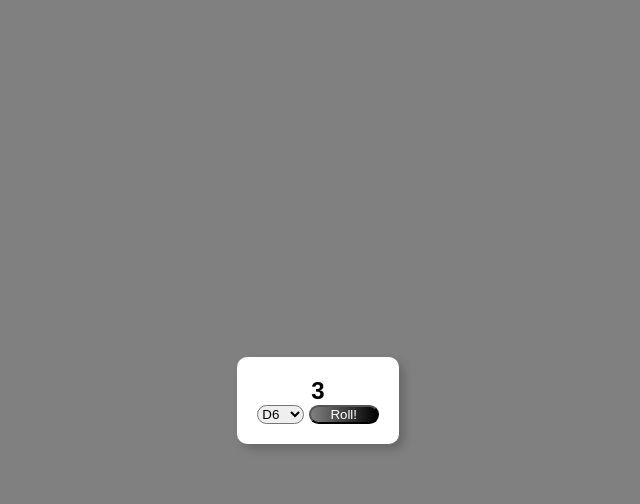
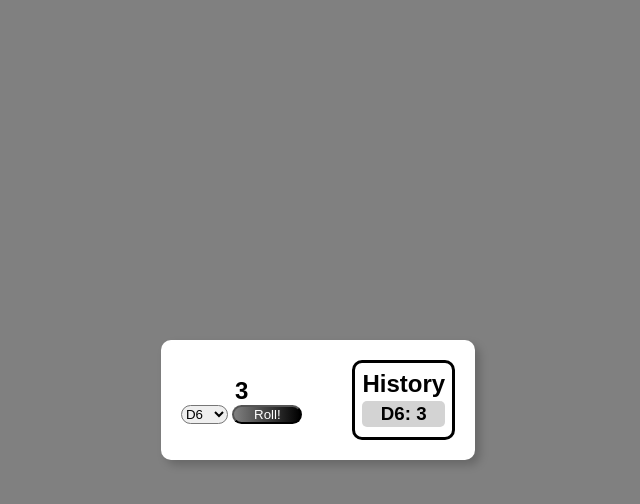
Before and after one commit to FirstVaguetti/Roll-Dices, a plain HTML site: page index.html in a window 1280 px wide. Both pictures are taken after a click on the button "Roll!". Shown: the whole page, without its empty margins (322-962 px from the left). Drawn offline with Linux system fonts and the light colour scheme; a web font is replaced by a local one.

Commit message:
Adicionamos o histórico de rolls

```diff
--- a/index.html
+++ b/index.html
@@ -20,6 +20,11 @@
         </select>
         <button id="roll_button">Roll!</button>
       </div>
+
+      <div class="history-container">
+        <h2>History</h2>
+        <div id="history_roll" class="history-roll"></div>
+      </div>
     </div>
 
     <script src="main.js"></script>
--- a/main.js
+++ b/main.js
@@ -1,16 +1,23 @@
 // Espera o documento estar pronto antes de executar o script
-document.addEventListener("DOMContentLoaded", function () {
 const rollButton = document.getElementById("roll_button");
 const rollNumber = document.getElementById("roll_number");
 const diceType = document.getElementById("dice_type");
+const historyRoll = document.getElementById("history_roll");
 
 function rollDice() {
   // Pega o valor selecionado no select
   const maxNumber = parseInt(diceType.value);
   const randomNumber = Math.floor(Math.random() * maxNumber) + 1;
   rollNumber.textContent = randomNumber;
+
+  const rollEntry = document.createElement("h3");
+  rollEntry.textContent = `D${maxNumber}: ${randomNumber}`;
+
+  historyRoll.appendChild(rollEntry);
+
+  while (historyRoll.children.length > 5) {
+    historyRoll.removeChild(historyRoll.firstChild); // Remove sempre o primeiro <h3>
+  }
 }
 
 rollButton.addEventListener("click", rollDice);
-});
-fdfdffdf
--- a/style.css
+++ b/style.css
@@ -15,10 +15,12 @@ body {
   height: 100vh;
 }
 
+/* Roll Container */
 .main {
   background: white;
   display: inherit;
   align-items: inherit;
+  gap: 50px;
   padding: 20px;
   border-radius: 10px;
   box-shadow: 5px 5px 10px rgba(0, 0, 0, 0.2);
@@ -40,3 +42,21 @@ button {
   border-radius: 10px;
   cursor: pointer;
 }
+
+/* History Container  */
+
+.history-container {
+  text-align: center;
+  flex-direction: column;
+  border: solid black;
+  border-radius: 10px;
+  padding: 7px;
+}
+
+.history-roll h3 {
+  background: lightgrey;
+  padding: 2px;
+  border-radius: 5px;
+  margin: 3px 0;
+  cursor: pointer;
+}
```
Also changed, not shown: History.txt (added). Lines whose indentation alone changed are shown as unchanged.
